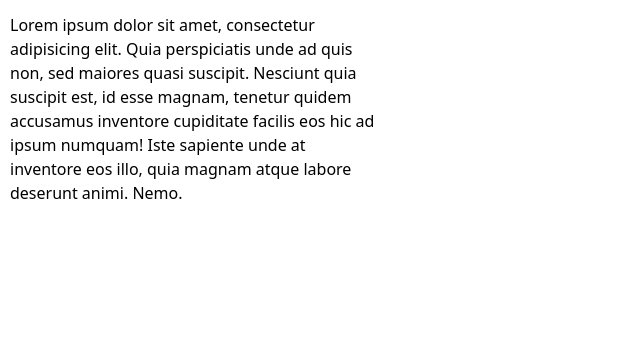
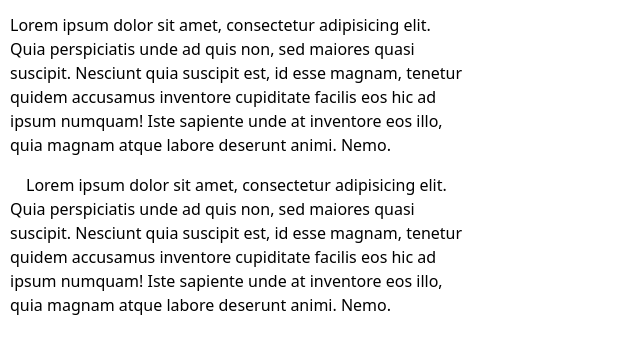
Before and after one commit to Dev-Craig44/HTML2, a plain HTML site: page index.html in a window 1280 px wide. Shown: the part 99-452 px from the top of the page, without its empty margins (0-640 px from the left). Drawn offline with Linux system fonts and the light colour scheme.

Commit message:
🧠 Use text-align and text-indent to change the formatting of the text

```diff
--- a/css/styles.css
+++ b/css/styles.css
@@ -21,6 +21,7 @@ body {
     Oxygen, Ubuntu, Cantarell, "Open Sans", "Helvetica Neue", sans-serif;
   font-size: 1rem;
   line-height: 1.5;
+  max-width: 50ch;
   /* 1.) Set letter spacing to 1rem */
   /* This came out so wide, this is why we don't use rem we should use px instead */
   /* letter-spacing: 1px; */
@@ -42,9 +43,15 @@ h1 {
   margin: 3rem 0 1rem;
 }
 
-/* Set the max-width for paragraphs */
+/* 3.) Set the max-width for paragraphs */
 /* ch is a unit representing the width of the "0" (zero) character in the current font */
 
-p {
-  max-width: 40ch;
+p + p {
+  /* 4.) Set the text alignment for paragraphs */
+  /* I wouldn't use `justify` because you'll end up with uneven spacing */
+  /* text-align: center; */
+
+  /* 5.) Set the text indentation for paragraphs */
+  /* Most times you don't want to indent the first paragraph after a heading, so we should use p + p (adjacent sibling selector) to only indent paragraphs that follow other paragraphs */
+  text-indent: 1rem;
 }
--- a/index.html
+++ b/index.html
@@ -21,5 +21,12 @@
       cupiditate facilis eos hic ad ipsum numquam! Iste sapiente unde at
       inventore eos illo, quia magnam atque labore deserunt animi. Nemo.
     </p>
+    <p>
+      Lorem ipsum dolor sit amet, consectetur adipisicing elit. Quia
+      perspiciatis unde ad quis non, sed maiores quasi suscipit. Nesciunt quia
+      suscipit est, id esse magnam, tenetur quidem accusamus inventore
+      cupiditate facilis eos hic ad ipsum numquam! Iste sapiente unde at
+      inventore eos illo, quia magnam atque labore deserunt animi. Nemo.
+    </p>
   </body>
 </html>
```
